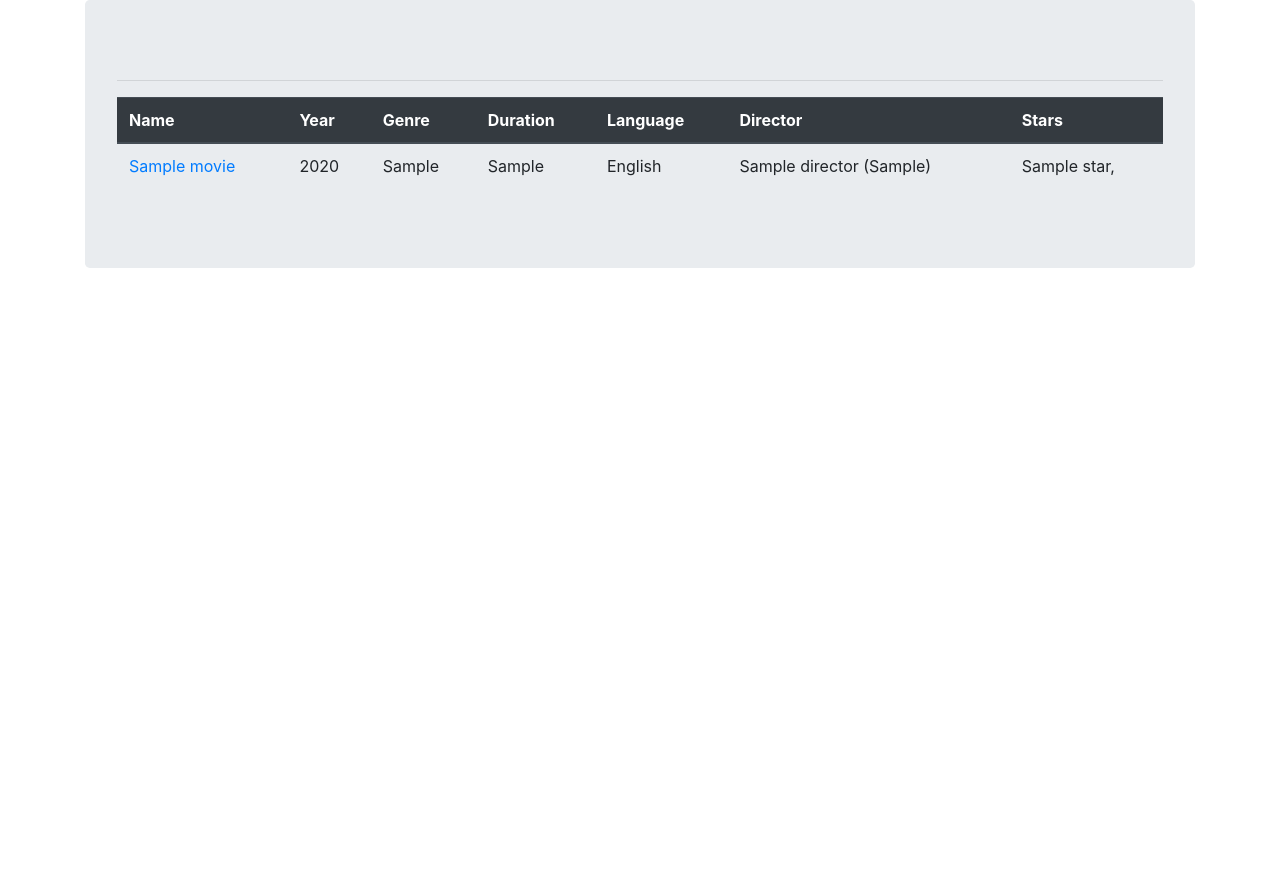
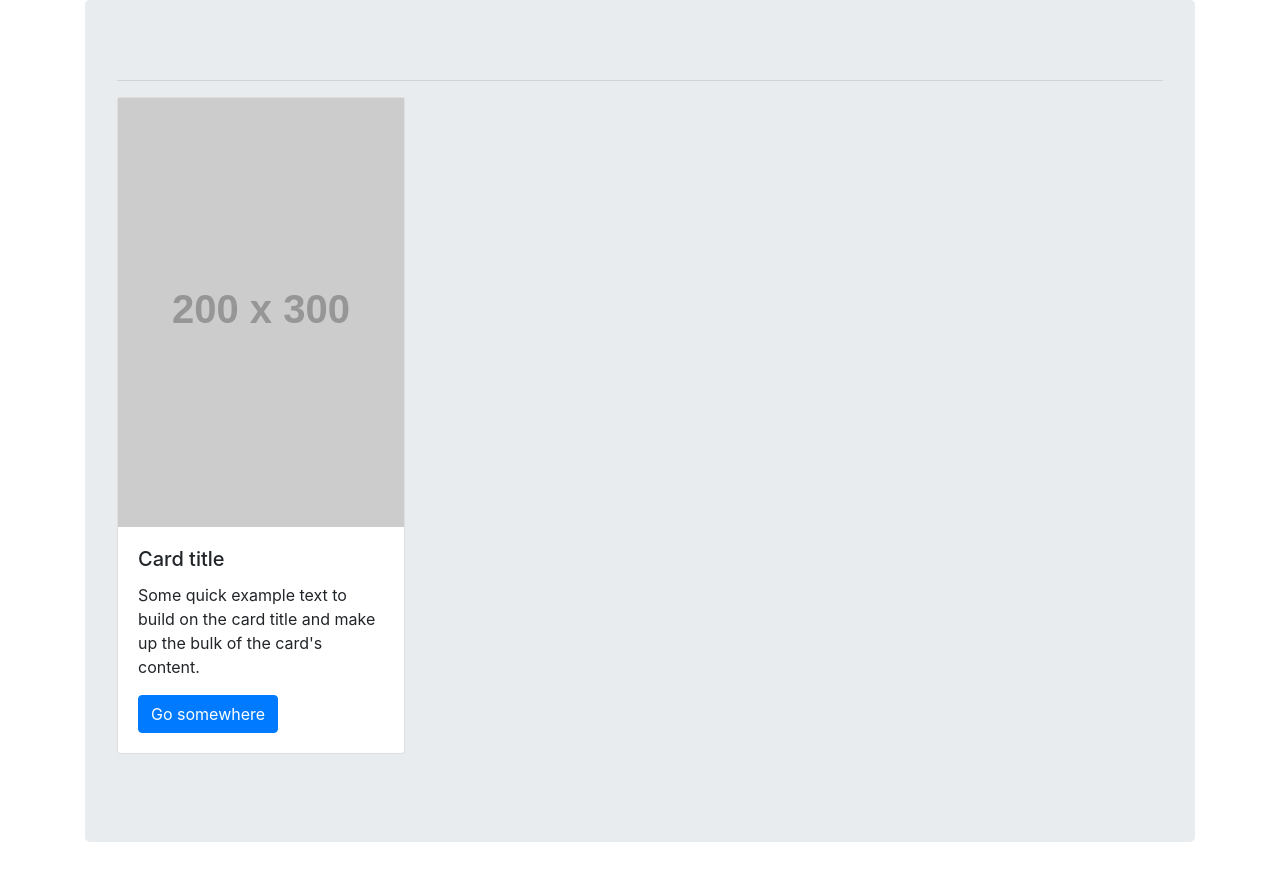
Before and after one commit to Lafaiet/python7-backend, a Django app: page /movies in a window 1280 px wide. Shown: the part 56-930 px from the top of the page. Before the commit the page ends 324 px from the top, so only its background shows below. Run offline with Django 4.2, Linux system fonts and the light colour scheme; tables that the repository leaves empty hold one stand-in row (values such as "Sample post"); grey boxes labelled with a size stand in for pictures from a placeholder-image service; some libraries are stand-ins or nearby versions.

Commit message:
Changing movie list page to use cards

```diff
--- a/hollymovies/viewer/templates/movies.html
+++ b/hollymovies/viewer/templates/movies.html
@@ -8,36 +8,26 @@
 
 <hr>
 
-<table class="table">
-  <thead class="thead-dark">
-  <tr>
-    <th>Name</th>
-    <th>Year</th>
-    <th>Genre</th>
-    <th>Duration</th>
-    <th>Language</th>
-    <th>Director</th>
-    <th>Stars</th>
-  </tr>
-  </thead>
 
-    {%  for m in  movies %}
-  <tr>
-    <td><a href="{% url 'movie_detail' m.id %}"> {{ m.name }} </a></td>
-    <td>{{ m.year }}</td>
-    <td>{{ m.genre }}</td>
-    <td>{{ m.duration }}</td>
-    <td>{{ m.language|default_if_none:"-"}}</td>
-    <td>{{ m.director.name}} ({{m.director.origin|default_if_none:"-"}})</td>
-    <td>
-      {% for s in  m.stars.all %}
-          {{ s }},
-      {% endfor %}
-    </td>
+<div class="row row-cols-1 row-cols-sm-2 row-cols-md-3 row-cols-lg-4 row-cols-xl-5">
 
-  </tr>
-    {% endfor %}
+{% for movie in movies %}
 
-</table>
+<div class="col mb-4">
+
+<div class="card" style="width: 18rem;">
+  <img src="https://dummyimage.com/200x300/000/fff&text=NO+IMAGE">
+  <div class="card-body">
+    <h5 class="card-title">Card title</h5>
+    <p class="card-text">Some quick example text to build on the card title and make up the bulk of the card's content.</p>
+    <a href="#" class="btn btn-primary">Go somewhere</a>
+  </div>
+</div>
+
+</div>
+
+{% endfor %}
+
+</div>
 
 {% endblock %}
```
